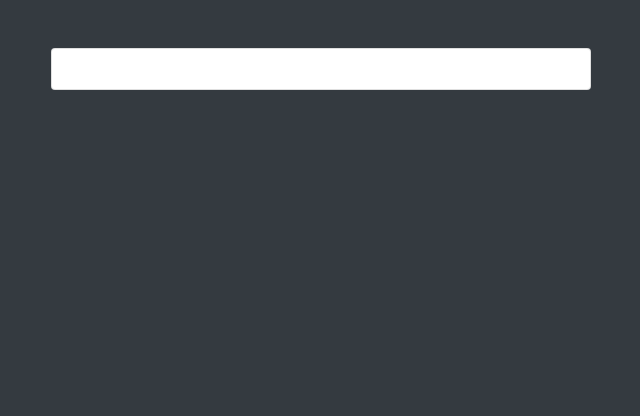
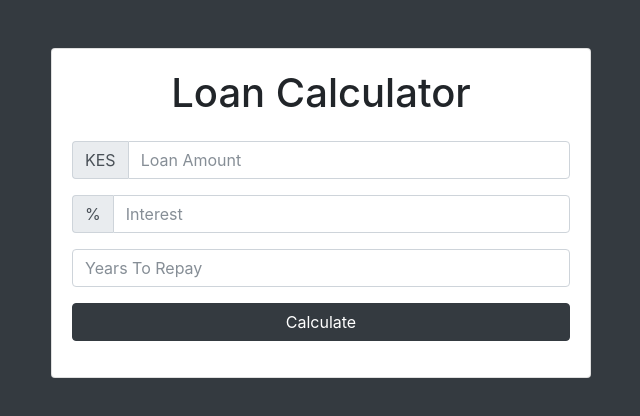
Before and after one commit to Mugala/Loan-calculator, a plain HTML site: page index.html in a window 1280 px wide. Shown: the whole page, without its empty margins (319-959 px from the left). Drawn offline with nearby package versions, Linux system fonts and the light colour scheme.

Commit message:
Input Forms This commit will create three input form one for the amount the interest charged and the year(s) to repayment

```diff
--- a/index.html
+++ b/index.html
@@ -1,21 +1,43 @@
 <!doctype html>
 <html lang="en">
+
 <head>
   <!-- Required meta tags -->
   <meta charset="utf-8">
   <meta name="viewport" content="width=device-width, initial-scale=1, shrink-to-fit=no">
 
   <!-- Bootstrap CSS -->
-    <link rel="stylesheet" href="https://stackpath.bootstrapcdn.com/bootstrap/4.1.3/css/bootstrap.min.css" integrity="sha384-MCw98/SFnGE8fJT3GXwEOngsV7Zt27NXFoaoApmYm81iuXoPkFOJwJ8ERdknLPMO" crossorigin="anonymous">
-
+  <link rel="stylesheet" href="https://maxcdn.bootstrapcdn.com/bootstrap/4.0.0-beta.2/css/bootstrap.min.css" integrity="sha384-PsH8R72JQ3SOdhVi3uxftmaW6Vc51MKb0q5P2rRUpPvrszuE4W1povHYgTpBfshb" crossorigin="anonymous">
   <title>Loan calculator</title>
 </head>
+
 <body class="bg-dark">
   <div class="container">
     <div class="row">
       <div class="col-md-6 mx-auto">
         <div class="card card-body text-center mt-5">
+          <h1 class="heading display-5 pb-3">Loan Calculator</h1>
+          <form id="loan-form">
+            <div class="form-group">
+              <div class="input-group">
+                <span class="input-group-addon">KES</span>
+                <input type="number" class="form-control" id="amount" placeholder="Loan Amount">
+              </div>
+            </div>
+            <div class="form-group">
+              <div class="input-group">
+                <span class="input-group-addon">%</span>
+                <input type="number" class="form-control" id="interest" placeholder="Interest">
+              </div>
+            </div>
+            <div class="form-group">
+              <input type="number" class="form-control" id="years" placeholder="Years To Repay">
 
+            </div>
+            <div class="form-group">
+              <input type="submit" value="Calculate" class="btn btn-dark btn-block">
+            </div>
+          </form>
         </div>
       </div>
     </div>
@@ -27,4 +49,5 @@
   <script src="https://cdnjs.cloudflare.com/ajax/libs/popper.js/1.14.3/umd/popper.min.js" integrity="sha384-ZMP7rVo3mIykV+2+9J3UJ46jBk0WLaUAdn689aCwoqbBJiSnjAK/l8WvCWPIPm49" crossorigin="anonymous"></script>
   <script src="https://stackpath.bootstrapcdn.com/bootstrap/4.1.3/js/bootstrap.min.js" integrity="sha384-ChfqqxuZUCnJSK3+MXmPNIyE6ZbWh2IMqE241rYiqJxyMiZ6OW/JmZQ5stwEULTy" crossorigin="anonymous"></script>
 </body>
+
 </html>
```
Lines whose indentation alone changed are shown as unchanged.
